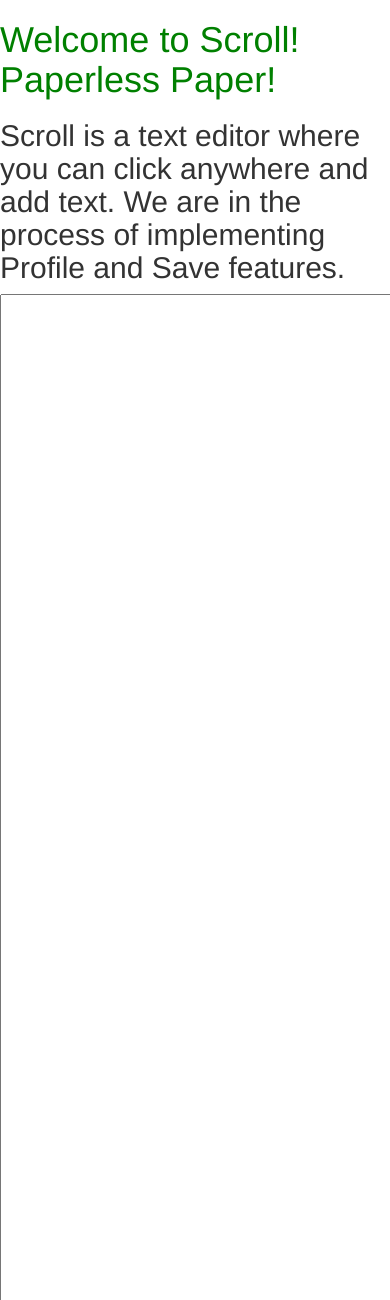
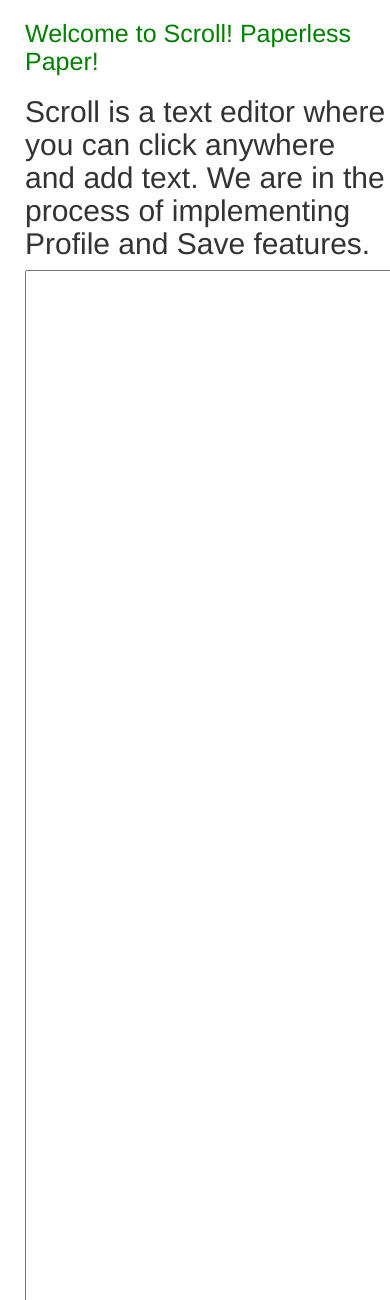
Before and after one commit to iamrobinhood12345/scroll, a Django app: page / in a window 390 px wide; the page is wider, and only the part inside the window is pictured. Shown: the top 1300 px of that part. Run offline with Django 3.2, Linux system fonts and the light colour scheme; some libraries are stand-ins or nearby versions.

Commit message:
added styles

```diff
--- a/scroll_project/scroll_project/static/css/style.css
+++ b/scroll_project/scroll_project/static/css/style.css
@@ -1,9 +1,25 @@
+@media (max-width: 600px) {
+    .hide_mobile {
+        display: none;
+    }
+    h1 {
+        font-size: 25px;
+    }
+}
+
+.img-responsive {
+    width: 100%;
+}
+
 h1 {
     color: green;
+    padding-left: 25px
 }
 
-textarea
-{
-   font-family:Monaco;
-   font-size: 12px;
+h2 {
+    padding-left: 25px
 }
+
+#textboxdiv {
+    padding-left: 25px
+}
--- a/scroll_project/scroll_project/static/scripts/textbox.js
+++ /dev/null
@@ -1,5 +0,0 @@
-var h2Elements = document.getElementsByTagName("h2");
-
-for(var i = 0; i < h2Elements.length; i++) {
-   h2Elements[i].style.color = "#808080";
-}
```
